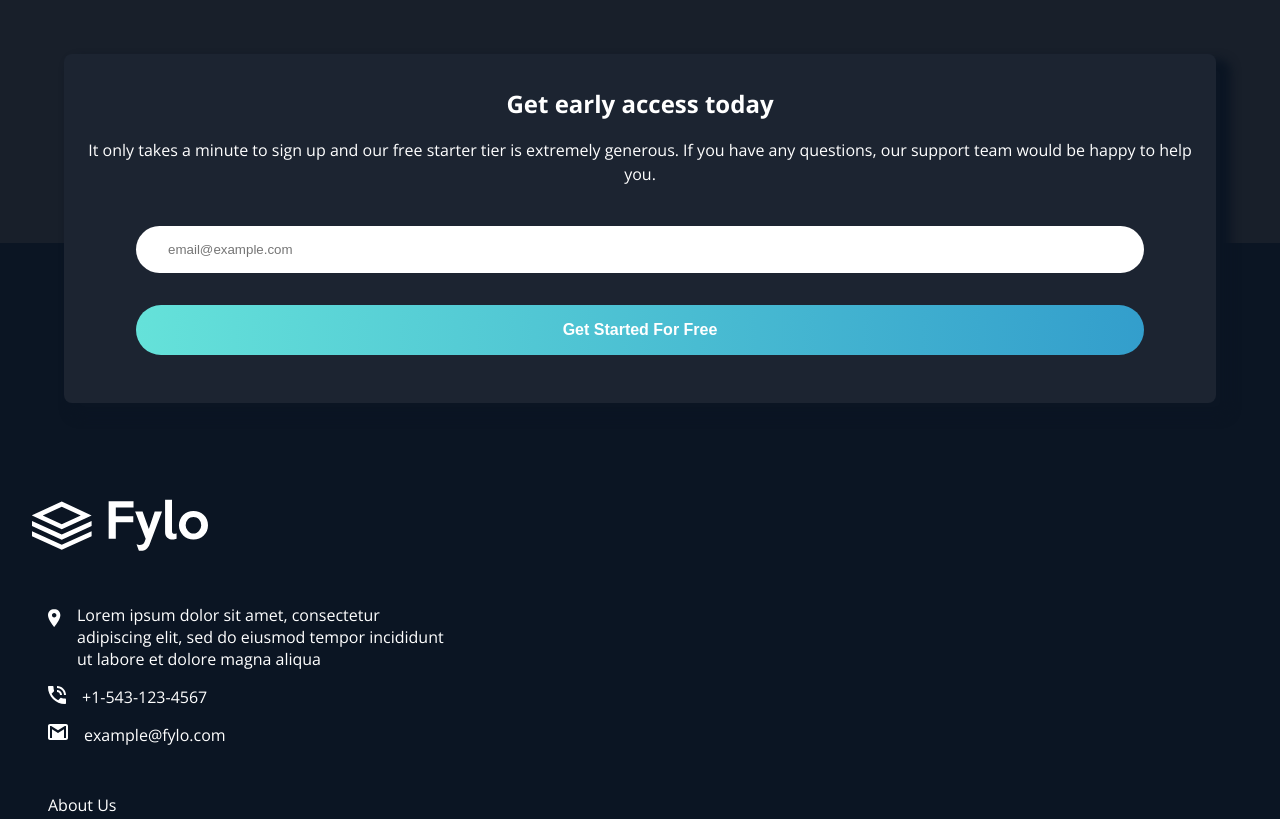
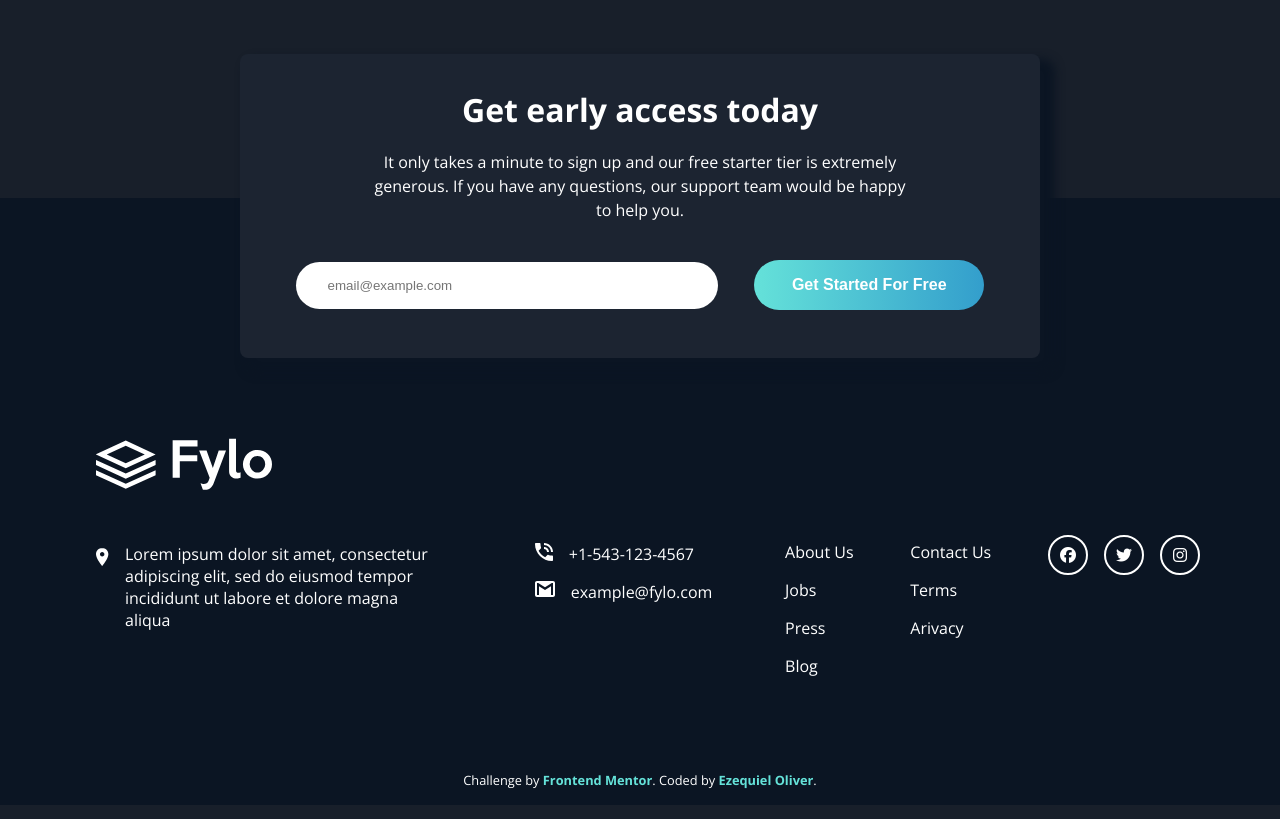
Before and after one commit to Oliver-92/Fylo-Landing-Page, a plain HTML site: page index.html in a window 1280 px wide. Shown: the part 2980-3799 px from the top of the page. Drawn offline with nearby package versions, Linux system fonts and the light colour scheme.

Commit message:
final details

```diff
--- a/css/styles.css
+++ b/css/styles.css
@@ -1,3 +1,5 @@
+/* Custom properties */
+
 :root {
     --navy-850: hsl(217, 28%, 15%);
     --navy-900: hsl(218, 28%, 13%);
@@ -11,6 +13,8 @@
     --font2: 'Raleway', sans-serif;
     --padding-container: 90px 0;
 }
+
+/* General styles */
 
 * {
     margin: 0;
@@ -30,6 +34,8 @@ body {
     padding: var(--padding-container);
 
 }
+
+/* Header section */
 
 .nav {
     display: flex;
@@ -96,7 +102,6 @@ body {
     text-align: center;
     color: var(--white);
     height: 0;
-    /* background-color: var(--navy-900); */
     position: relative;
     top: 4rem;
     padding: 1rem 1.5rem;
@@ -108,7 +113,6 @@ body {
     font-family: var(--font2);
     line-height: 1.5;
     position: relative;
-    /* top: -5rem; */
     z-index: 2;
 }
 
@@ -118,7 +122,6 @@ body {
     line-height: 1.5;
     max-width: 545px;
     position: relative;
-    /* top: -5rem; */
     z-index: 2;
 }
 
@@ -136,7 +139,6 @@ body {
     cursor: pointer;
     line-height: 1.5;
     position: relative;
-    /* top: -5rem; */
     transition: background-image .3s ease-in-out;
 
     &:hover {
@@ -153,11 +155,7 @@ body {
     z-index: 1;
 }
 
-/* .curvy_bg img {
-    width: 100%;
-    display: block;
-    height: auto;
-} */
+/* Features section */
 
 .features {
     margin: 0 auto;
@@ -175,13 +173,15 @@ body {
     max-width: 300px;
 }
 
-.feature img{
+.feature img {
     height: 80px;
 }
 
 .feature_title {
     margin: 1.5rem 0 1rem 0;
 }
+
+/* Productivity section */
 
 .productivity_info {
     display: flex;
@@ -241,12 +241,15 @@ body {
     vertical-align: baseline;
 }
 
+/* Testimonials section */
+
 .testimonials {
     color: var(--white);
     padding: 0 2rem;
 }
 
-.testimonal_img {
+.testimonal_icon {
+    height: 40px;
     width: 40px;
     position: relative;
     top: 2.2rem;
@@ -294,6 +297,8 @@ body {
     margin-bottom: 0.5rem
 }
 
+/* Access section */
+
 .access {
     text-align: center;
     color: var(--white);
@@ -304,6 +309,7 @@ body {
     --padding-container: 2rem 1rem;
     position: relative;
     top: 15rem;
+    max-width: 800px;
 }
 
 .access_title {
@@ -336,6 +342,8 @@ body {
     }
 }
 
+/* Footer section */
+
 .footer {
     background-color: var(--navy-950);
     color: var(--white);
@@ -354,7 +362,7 @@ body {
     align-items: start;
     gap: 1rem;
     margin: 1rem;
-    max-width: 400px;
+    max-width: 350px;
 }
 
 .footer_location img {
@@ -416,7 +424,7 @@ body {
     text-align: center;
     color: var(--white);
     font-size: 0.8rem;
-    margin-top: 2rem;
+    margin-top: 5rem;
 }
 
 
@@ -426,7 +434,8 @@ body {
     font-weight: 700;
 }
 
-
+/* Media queries */
+/* 768px */
 
 @media (min-width: 768px) {
     .nav_logo {
@@ -438,10 +447,10 @@ body {
     }
 
     .curvy_bg {
-    aspect-ratio: 1440 / 449;
-    width: 100vw;
-    background-image: url('../images/bg-curvy-desktop.svg');
-}
+        aspect-ratio: 1440 / 449;
+        width: 100vw;
+        background-image: url('../images/bg-curvy-desktop.svg');
+    }
 
     .hero_title {
         font-size: 2rem;
@@ -463,13 +472,31 @@ body {
         max-width: 400px;
     }
 
+    .access_title {
+        font-size: 2rem;
+    }
+
+    .access_paragraph {
+        max-width: 70%;
+        margin: 0 auto;
+    }
+
+    .access_input {
+        max-width: 55%;
+    }
+
+    .access_submit {
+        max-width: 30%;
+    }
 }
+
+/* 1012px */
 
 @media (min-width: 1012px) {
     .hero_title {
         font-size: 2.5rem;
+    }
 
-    }
     .productivity {
         display: flex;
         flex-direction: row;
@@ -503,16 +530,35 @@ body {
         max-width: 350px;
     }
 
+    .testimonal_icon {
+        top: -0.5rem;
+        left: 4.5rem;
+    }
 
+    .footer {
+        padding: 1rem 5rem;
+    }
 
+    .footer_logo {
+        margin-left: 1rem;
+    }
+
+    .footer_container {
+        display: flex;
+        flex-direction: row;
+        justify-content: space-between;
+        gap: 1rem;
+    }
+
+    .footer_links {
+        margin: 14px 0;
+        display: flex;
+        flex-direction: column;
+        gap: 1rem;
+    }
+
+    .social_media {
+        align-items: baseline;
+        margin-top: 0.5rem;
+    }
 }
-
-
-/* - Navy 850 (intro and email sign up background): hsl(217, 28%, 15%)
-- Navy 900 (main background): hsl(218, 28%, 13%)
-- Navy 950 (footer background): hsl(216, 53%, 9%)
-- Navy 800 (testimonials background): hsl(219, 30%, 18%)
-- Teal 200 (inside call-to-action gradient): hsl(176, 68%, 64%)
-- Cyan 500 (inside call-to-action gradient): hsl(198, 60%, 50%)
-- Red 500 (error): hsl(0, 100%, 63%)
-- White: hsl(0, 0%, 100%) */
--- a/index.html
+++ b/index.html
@@ -13,13 +13,13 @@
     rel="stylesheet">
   <!-- Font awesome -->
   <script src="https://kit.fontawesome.com/9001ab4b01.js" crossorigin="anonymous"></script>
-
+  <!-- CSS -->
   <link rel="stylesheet" href="./css/styles.css">
-
-  <title>Frontend Mentor | Fylo landing page with dark theme and features grid</title>
+  <title>Frontend Mentor | Fylo landing page with dark theme</title>
 </head>
 
 <body>
+  <!-- Header, nav y hero -->
   <header class="hero">
     <nav class="nav container">
       <figure class="nav_logo">
@@ -39,17 +39,12 @@
           you need, share and collaborate with friends family, and co-workers.</p>
         <button class="btn-started">Get Started</button>
       </section>
-        <figure class="curvy_bg">
-        </figure>
-      </figure>
-
+      <figure class="curvy_bg"></figure>
     </section>
-    <!-- <figure class="curvy-bg-mobile">
-      <img src="./images/bg-curvy-mobile.svg" alt="Curvy background" class="curvy-bg" />
-    </figure> -->
   </header>
 
   <main>
+    <!-- Features section -->
     <section class="features container">
       <div class="feature">
         <img src="./images/icon-access-anywhere.svg" alt="Access anywhere" class="feature_img">
@@ -76,6 +71,7 @@
           allowing for all file types to be securely stored and shared.</p>
       </div>
     </section>
+    <!-- Productivity section -->
     <section class="productivity container">
       <div class="productivity_hero">
         <figure class="hero_picture">
@@ -97,8 +93,10 @@
         </a>
       </div>
     </section>
+    <!-- Testimonials section -->
     <section class="testimonials container">
-      <img src="./images/bg-quotes.png" alt="icon-quotes" class="testimonal_img">
+      <img src="./images/bg-quotes.png" alt="icon-quotes" class="testimonal_icon">
+      <!-- Testimonial card -->
       <div class="testimonial">
         <p class="testimonial_quote">"Fylo has improved our team productivity by an order of magnitude. Since making the
           switch our team has become a well-oiled collaboration machine."</p>
@@ -112,6 +110,7 @@
           </div>
         </div>
       </div>
+      <!-- Testimonial card -->
       <div class="testimonial">
         <p class="testimonial_quote">"Fylo has improved our team productivity by an order of magnitude. Since making the
           switch our team has become a well-oiled collaboration machine."</p>
@@ -125,6 +124,7 @@
           </div>
         </div>
       </div>
+      <!-- Testimonial card -->
       <div class="testimonial">
         <p class="testimonial_quote">"Fylo has improved our team productivity by an order of magnitude. Since making the
           switch our team has become a well-oiled collaboration machine."</p>
@@ -139,6 +139,7 @@
         </div>
       </div>
     </section>
+    <!-- Access section -->
     <section class="access container">
       <h2 class="access_title">Get early access today</h2>
       <p class="access_paragraph"> It only takes a minute to sign up and our free starter tier is extremely generous. If
@@ -149,6 +150,7 @@
         <input type="submit" value="Get Started For Free" class="access_submit">
       </form>
     </section>
+    <!-- Footer -->
     <footer class="footer">
       <figure class="footer_logo">
         <img src="./images/logo.svg" alt="logo">
@@ -176,24 +178,22 @@
           <a href="#">Press</a>
           <a href="#">Blog</a>
         </div>
-
         <div class="footer_links">
           <a href="#">Contact Us</a>
           <a href="#">Terms</a>
           <a href="#">Arivacy</a>
         </div>
-
         <div class="social_media">
           <a href="https://www.facebook.com" target="_blank"><i class="fa-brands fa-facebook"></i></a>
           <a href="https://www.twitter.com" target="_blank"><i class="fa-brands fa-twitter"></i></a>
           <a href="https://www.instagram.com" target="_blank"><i class="fa-brands fa-instagram"></i></a>
         </div>
-        <div>
-          <p class="attribution">
-            Challenge by <a href="https://www.frontendmentor.io?ref=challenge" target="_blank">Frontend Mentor</a>.
-            Coded by <a href="https://oliver-92.github.io/Portafolio/" target="_blank">Ezequiel Oliver</a>.
-          </p>
-        </div>
+      </div>
+      <div>
+        <p class="attribution">
+          Challenge by <a href="https://www.frontendmentor.io?ref=challenge" target="_blank">Frontend Mentor</a>.
+          Coded by <a href="https://oliver-92.github.io/Portafolio/" target="_blank">Ezequiel Oliver</a>.
+        </p>
       </div>
     </footer>
   </main>
```
Also changed, not shown: images/screenshot.jpg (added), 2 other files.
